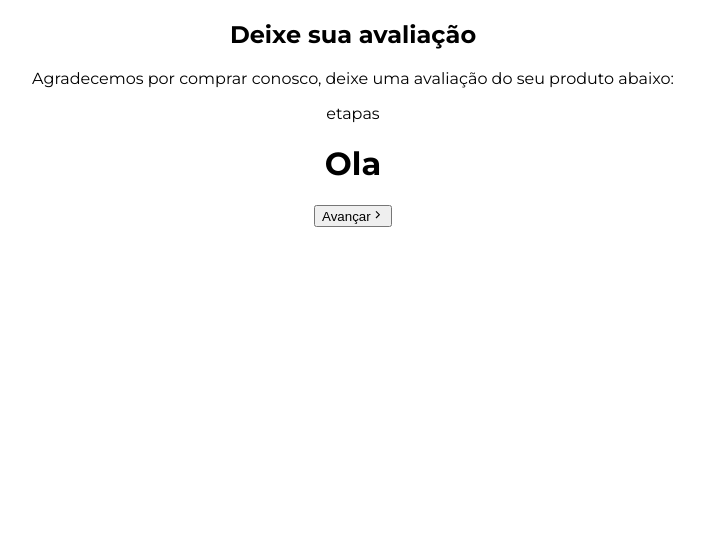
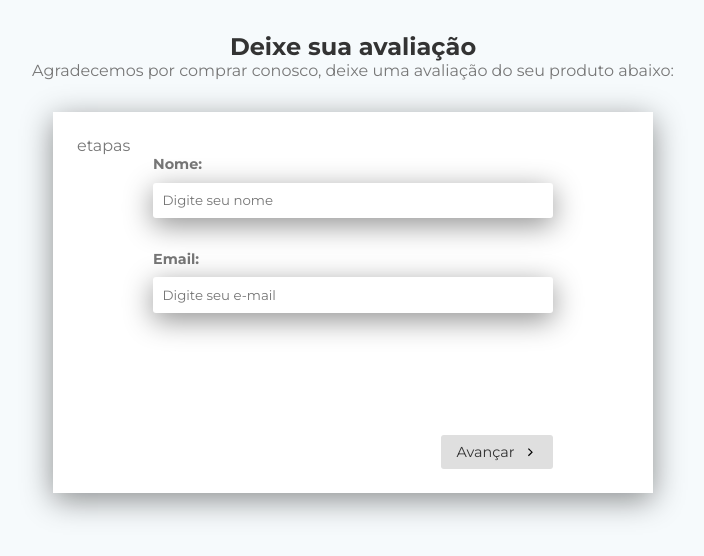
Before and after one commit to iKynz/Formulario-MultiStep, a React (Create React App) app: page / in a window 1280 px wide. Shown: the top 556 px of the page, without its empty margins (287-991 px from the left). Built offline with nearby package versions, Linux system fonts and the light colour scheme.

Commit message:
estilização do formulário e adicionado os inputs

```diff
--- a/src/App.css
+++ b/src/App.css
@@ -1,38 +1,78 @@
 .App {
-  text-align: center;
+  padding: 2rem;
 }
 
-.App-logo {
-  height: 40vmin;
-  pointer-events: none;
+.header {
+  text-align: center;
+  margin-bottom: 2rem;
 }
 
-@media (prefers-reduced-motion: no-preference) {
-  .App-logo {
-    animation: App-logo-spin infinite 20s linear;
-  }
+header h2 {
+  font-size: 2rem;
+  margin-bottom: 1rem;
 }
 
-.App-header {
-  background-color: #282c34;
-  min-height: 100vh;
+.form-container {
+  max-width: 600px;
+  margin: 0 auto;
+  background-color: #fff;
+  padding: 1.5rem;
+  box-shadow: rgba(0, 0, 0, 0.439) 0px 7px 29px 0px;
+}
+
+.form-container form {
+  max-width: 400px;
+  margin: 0 auto;
+}
+
+.inputs-container {
+  min-height: 280px;
+}
+
+.form-control {
   display: flex;
   flex-direction: column;
-  align-items: center;
-  justify-content: center;
-  font-size: calc(10px + 2vmin);
-  color: white;
+  gap: .6rem;
+  margin-bottom: 2rem;
 }
 
-.App-link {
-  color: #61dafb;
+label {
+  font-weight: bold;
+  color: #777;
+  font-size: .9rem;
 }
 
-@keyframes App-logo-spin {
-  from {
-    transform: rotate(0deg);
-  }
-  to {
-    transform: rotate(360deg);
-  }
+input,
+textarea {
+  padding: .6rem;
+  border: none;
+  border-radius: 3px;
+  box-shadow: rgba(0, 0, 0, 0.439) 0px 7px 29px 0px;
 }
+
+textarea {
+  height: 120px;
+}
+
+.actions {
+  display: flex;
+  justify-content: flex-end;
+  gap: 1rem;
+}
+
+.actions button {
+  font-size: .9rem;
+  padding: .5rem 1rem;
+  gap: .5rem;
+  display: flex;
+  align-items: center;
+  border-radius: 3px;
+  cursor: pointer;
+  border: none;
+  transform: 0.3s;
+  background-color: #dfdfdf;
+}
+
+.actions button:hover {
+  background-color: #cfcfcf;
+}
--- a/src/components/UserForm.js
+++ b/src/components/UserForm.js
@@ -3,7 +3,28 @@
 const UserForm = () => {
   return (
     <div>
-        <h1>Ola</h1>
+      <div className='form-control'>
+        <label htmlFor='name'>Nome:</label>
+        <input
+          type='text'
+          name='name'
+          id='name'
+          placeholder='Digite seu nome'
+          required
+          autoComplete='off' />
+      </div>
+
+      <div className='form-control'>
+        <label htmlFor='email'>Email:</label>
+        <input
+          type='email'
+          name='email'
+          id='email'
+          placeholder='Digite seu e-mail'
+          required
+          autoComplete='off' />
+      </div>
+
     </div>
   )
 }
--- a/src/index.css
+++ b/src/index.css
@@ -1,13 +1,18 @@
 @import url('https://fonts.googleapis.com/css2?family=Montserrat:wght@200;300;400;500;600;700;800&display=swap');
 
-body {
+* {
+  font-family: 'Montserrat', sans-serif;
   margin: 0;
-  font-family: 'Montserrat', sans-serif;
-  -webkit-font-smoothing: antialiased;
-  -moz-osx-font-smoothing: grayscale;
+  padding: 0;
+  box-sizing: border-box;
+  color: #333;
 }
 
-code {
-  font-family: source-code-pro, Menlo, Monaco, Consolas, 'Courier New',
-    monospace;
+p {
+  color:  #777;
+
 }
+
+body {
+  background-color: #f6fafc;
+}
```
